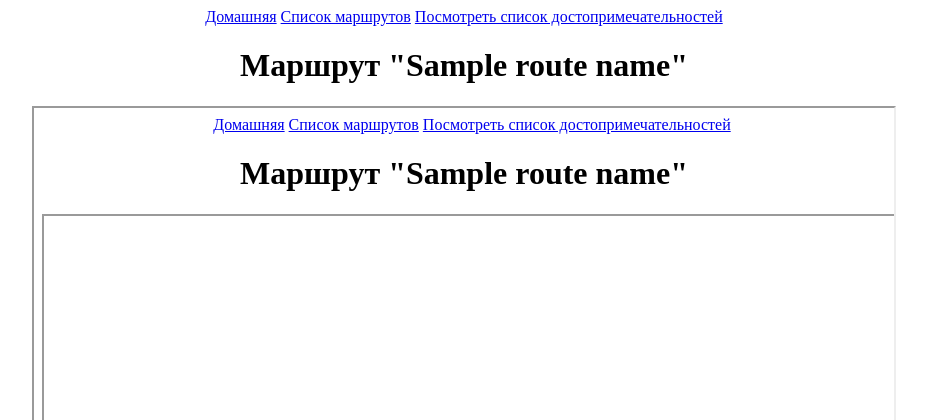
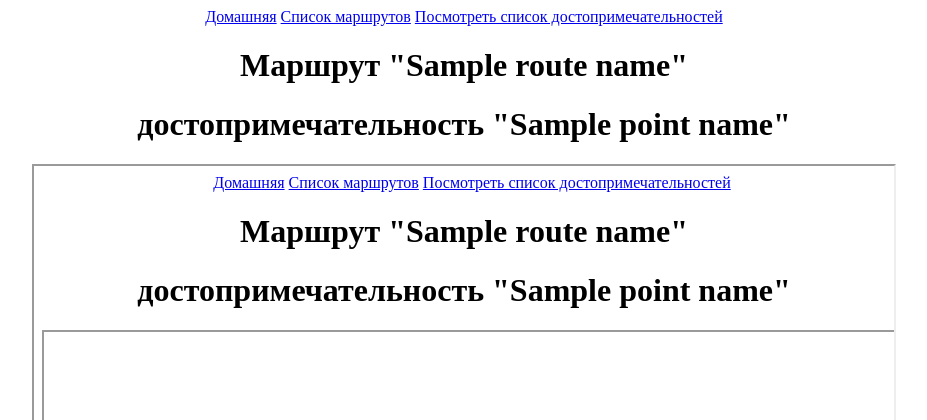
Before and after one commit to VladislavLeb/HackHealth, a Flask app: template app/templates/map.html in a window 1280 px wide. Shown: the top 420 px of the page, without its empty margins (176-1103 px from the left). Run offline with Flask 2, Linux system fonts and the light colour scheme; the template is opened without the code that fills it: most values are stand-ins (such as "Sample title", 1, 10 or a date in 2020).

Commit message:
Add point name

```diff
--- a/app/routes.py
+++ b/app/routes.py
@@ -90,7 +90,7 @@ def gotoPoint():
     url = url + str(point.pointX) + "%2C" + str(point.pointY) + "~"
     url = url[:len(url) - 1]
     url = url + "&z=" + zoom
-    return render_template('map.html', url = url, desc = point.description)
+    return render_template('map.html', pointName = point.name, url = url, desc = point.description)
 
 @app.route('/map', methods=['GET'])
 def openMap():
--- a/app/templates/map.html
+++ b/app/templates/map.html
@@ -7,7 +7,12 @@
    width: 860px;
 }
    </style>
-<h1>Маршрут "{{ routeName }}"</h1>
+{% if routeName  %}
+    <h1>Маршрут "{{ routeName }}"</h1>
+{% endif %}
+{% if pointName  %}
+    <h1>достопримечательность "{{ pointName }}"</h1>
+{% endif %}
 <iframe src="{{ url }}" width="860" height="700" frameborder="1" allowfullscreen="true"></iframe>
 {% if desc  %}
     <div>
```
